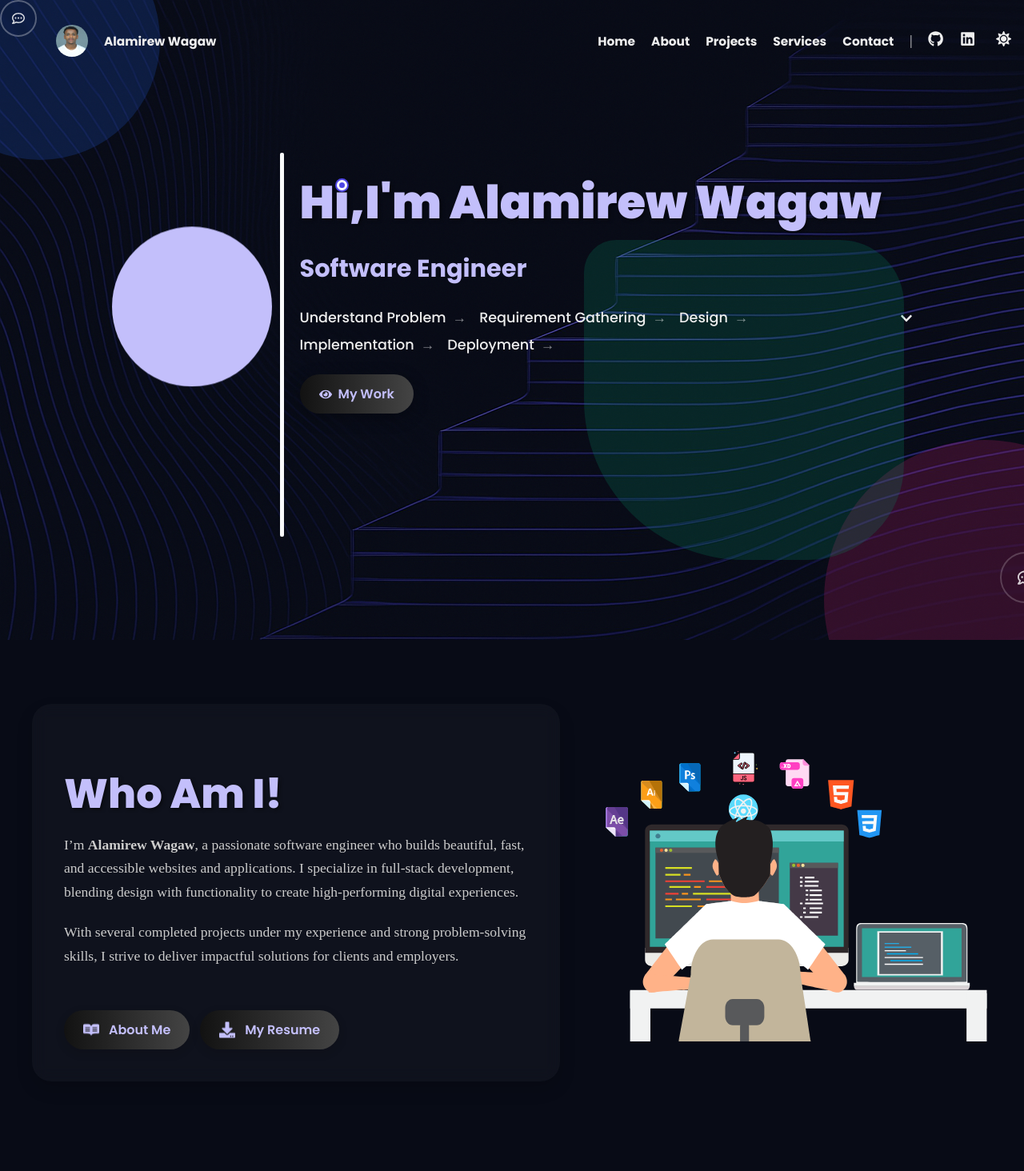
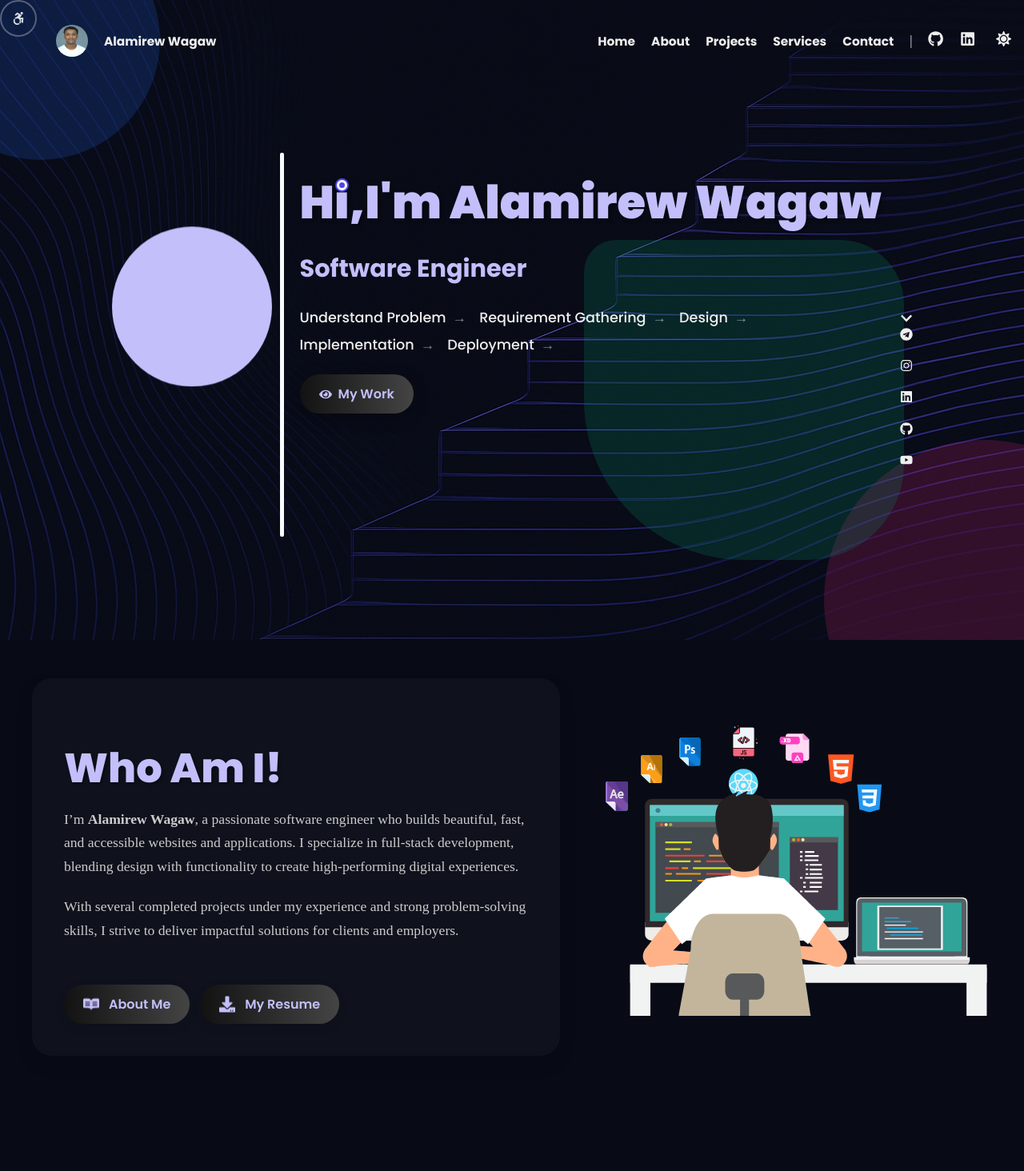
Before and after one commit to alamir06/MyPortfolio, a React (Vite) app: page / in a window 1280 px wide. Shown: the top 1464 px of the page at 80% size. Built offline with nearby package versions, Linux system fonts and the light colour scheme.

Commit message:
pentagone

```diff
--- a/src/card/ProjectCard.jsx
+++ b/src/card/ProjectCard.jsx
@@ -1,7 +1,8 @@
 import { useEffect, useRef, useState } from 'react';
 import '../styles/project.css';
-import { FaEye, FaEyeDropper } from 'react-icons/fa';
+import { FaClipboardCheck, FaEye, FaEyeDropper, FaFolder } from 'react-icons/fa';
 import { Link } from 'react-router-dom';
+import { FaUsersViewfinder } from 'react-icons/fa6';
 
 export default function ProjectCard({ id, title, description, imgSrc,link }) {
   const ref = useRef(null);
@@ -30,9 +31,10 @@ export default function ProjectCard({ id, title, description, imgSrc,link }) {
         <img src={imgSrc} alt={title} className="project-img" />
         <div className="overlay">
 
-<Link to={link} className="eye-link">
-  <h3 className="eye">👁️</h3>
+<Link to={link} className="eye">
+  <h3 className="eye yellow-folder"><FaFolder /></h3>
 </Link>
+
 
           </div>
         </div>
--- a/src/components/Navbar.jsx
+++ b/src/components/Navbar.jsx
@@ -1,6 +1,6 @@
 import { useState, useEffect } from 'react';
 import { motion } from 'framer-motion';
-import { FaGithub, FaLinkedin, FaSun, FaMoon } from 'react-icons/fa';
+import { FaGithub, FaLinkedin, FaSun, FaMoon, FaTelegram, FaYoutube } from 'react-icons/fa';
 import { FiMenu, FiX } from 'react-icons/fi';
 import '../styles/navbar.css';
 import logo from '../assets/alamir1.jpg'; // replace with your actual logo path
@@ -48,7 +48,8 @@ export default function Navbar() {
   {link}
 </a>
 ))}
-        |  <a href="https://github.com/alamir06" target="_blank" rel="noreferrer">
+        |
+        <a href="https://github.com/alamir06" target="_blank" rel="noreferrer">
             <FaGithub className="icon" />
           </a>
           <a href="https://www.linkedin.com/in/alamirewwagaw/" target="_blank" rel="noreferrer">
--- a/src/index.css
+++ b/src/index.css
@@ -13,4 +13,5 @@ body{
   margin: 0;
   padding: 0;
   overflow-x: hidden;
+  background:var(--bg-color) !important;
 }
--- a/src/pages/CustomeCursor.jsx
+++ b/src/pages/CustomeCursor.jsx
@@ -1,5 +1,6 @@
 import { useEffect, useRef } from 'react';
-import { FaRegCommentDots } from 'react-icons/fa';
+import { FaAccessibleIcon, FaCircle, FaRegCommentDots } from 'react-icons/fa';
+import { FaArrowDown91 } from 'react-icons/fa6';
 
 export  function CustomCursor() {
   const cursorRef = useRef(null);
@@ -17,7 +18,7 @@ export  function CustomCursor() {
 
   return (
     <div className="custom-cursor" ref={cursorRef}>
-      <FaRegCommentDots className="custom-icon" />
+      <FaAccessibleIcon className="custom-icon" />
     </div>
   );
 }
--- a/src/pages/Home.jsx
+++ b/src/pages/Home.jsx
@@ -1,6 +1,6 @@
 import { motion } from 'framer-motion';
 import Lottie from 'lottie-react';
-import { FaEye, FaChevronDown,FaGithub, FaLinkedin } from 'react-icons/fa';
+import { FaEye, FaChevronDown,FaGithub, FaLinkedin, FaTelegram, FaYoutube, FaInstagram } from 'react-icons/fa';
 import Animtion from '../assets/Animation.json';
 import '../styles/home.css';
 import { useEffect, useState } from 'react';
@@ -15,7 +15,16 @@ const messages = [
   "Full-Stack Developer",
   "Tech Explorer",
 ];
-
+const stairLetterPositions = [
+  { top: -90, left: 470 },
+  { top: -50, left: 430 },
+  { top: 100, left: 300 },
+  { top: 150, left: 240 },
+  { top: 200, left: 180 },
+  { top: 250, left: 120 },
+  { top: 300, left: 60 },
+  { top: 350, left: 0 },
+];
 const steps = [
   'Understand Problem',
   'Requirement Gathering',
@@ -52,7 +61,7 @@ export default function Home() {
     <div className="page relative">
       <section className="hero">
            <CustomCursor />
-           <FloatingMessage />
+           {/* <FloatingMessage /> */}
 
         <div className="lottie-bg">
           {/* <Lottie animationData={Animtion} loop autoplay /> */}
@@ -104,6 +113,23 @@ export default function Home() {
           <h2 className="hero-title">
             Software Engineer
           </h2>
+
+{/*
+<div className="staircase-word">
+  {'Software'.split('').map((char, index) => (
+    <span
+      key={index}
+      className="stair-letter"
+      style={{
+        top: `${stairLetterPositions[index].top}px`,
+        left: `${stairLetterPositions[index].left}px`,
+      }}
+    >
+      {char}
+    </span>
+  ))}
+</div> */}
+
       <div className="process-flow">
         {steps.map((step, index) => (
           <div
@@ -126,7 +152,14 @@ export default function Home() {
         </div>
 </div>
         <div className="scroll-indicator">
-        <FaChevronDown />
+          <FaChevronDown />
+               <div className='nav-social'>
+                  <a href='https://t.me/alamir_tel'><FaTelegram /></a>
+                  <a href='https://www.instagram.com/alam_irew/'><FaInstagram /></a>
+                  <a href="https://www.linkedin.com/in/alamirewwagaw/" target="_blank"><FaLinkedin /></a>
+                  <a href="https://github.com/alamir06" target="_blank"><FaGithub /></a>
+                  <a href="https://www.youtube.com/@Alak_studio8495" target="_blank"><FaYoutube /></a>
+                  </div>
         </div>
       </section>
     </div>
--- a/src/pages/Projects.jsx
+++ b/src/pages/Projects.jsx
@@ -3,9 +3,7 @@ import { motion } from 'framer-motion';
 import ProjectCard from '../card/ProjectCard';
 import '../styles/project.css';
 import { Projects } from '../Data/ProjectData';
-import { FaReact, FaTelegram } from 'react-icons/fa';
 const tabs = ['Website', 'Software', 'Javascript'];
-
 export default function ProjectsSection() {
   const [activeTab, setActiveTab] = useState('Website');
   const filteredProjects = Projects.filter((p) => p.tab === activeTab);
@@ -21,7 +19,6 @@ export default function ProjectsSection() {
       >
         What I've Done!
       </motion.h2>
-
       <div className="tabs">
         {tabs.map((tab) => (
           <button
@@ -33,7 +30,6 @@ export default function ProjectsSection() {
           </button>
         ))}
       </div>
-
       <motion.div
         className="projects-container"
         initial={{ opacity: 0, y: 40 }}
@@ -49,7 +45,6 @@ export default function ProjectsSection() {
             description={project.description}
             imgSrc={project.imgUrl}
             link={project.link}
-
           />
         ))}
       </motion.div>
--- a/src/styles/about.css
+++ b/src/styles/about.css
@@ -1,6 +1,6 @@
 /* Base styles - light mode */
 .about-section {
-  padding: 5rem 2rem;
+  padding: 3rem 2rem;
   background:var(--bg-color) !important;
   display: flex;
   justify-content: center;
@@ -23,7 +23,7 @@
 }
 .about-text {
   flex: 1;
-   background: rgba(255, 255, 255, 0.03) !important;
+  background: rgba(255, 255, 255, 0.03) !important;
   backdrop-filter: blur(10px);
   border-radius: 1.5rem;
   padding: 2.5rem;
--- a/src/styles/home.css
+++ b/src/styles/home.css
@@ -31,16 +31,12 @@
   --social-hover-color: #a5b4fc;
 }
 
-/* Hero Section */
 .hero {
   position: relative;
   height: 100vh;
   padding: 0 2rem;
   background-color: var(--bg-color);
-  background-image: url(/home.png); /* update this path */
-  /* background-size: cover;
-  background-position: center;
-  background-repeat: no-repeat; */
+  background-image: url(/home.png);
   background-attachment: fixed;
   color: var(--text-color);
   display: flex;
@@ -351,10 +347,45 @@
   color: rgba(255, 255, 255, 0.5);
 }
 
+.scroll-indicator{
+  cursor: pointer;
+}
+.nav-social{
+  display: flex;
+  position: fixed;
+  flex-direction: column;
+  gap: 1.2rem;
+  z-index: 1000;
+}
+.nav-social a {
+  text-decoration: none;
+  color: inherit; /* Use icon's original color if defined */
+  transition: transform 0.3s;
+}
 
-/* Responsive Styles */
+.nav-social a:hover {
+  transform: scale(1.2);
+}
 
-/* Tablet and below */
+/* .staircase-word {
+  position: absolute;
+  top: 120px;
+  left: 80px;
+  z-index: 5;
+  font-size: 2rem;
+  font-weight: bold;
+  pointer-events: none;
+} */
+
+/* .stair-letter {
+  position: absolute;
+  color: #ffffff;
+  text-shadow: 2px 2px 6px rgba(0, 0, 0, 0.5);
+  transition: transform 0.3s ease;
+} */
+
+
+
 @media (max-width: 1024px) {
   .hero {
     padding: 0 1.5rem;
--- a/src/styles/project.css
+++ b/src/styles/project.css
@@ -10,7 +10,7 @@
 }
 
 .projects-section {
-  padding: 4rem 2rem;
+  padding: 3rem 2rem;
   background: #f9f9f9;
   text-align: center;
   min-height: 100vh;
@@ -85,8 +85,9 @@ body.dark-mode .projects-section {
 .project-card {
   position: relative;
   overflow: hidden;
+  clip-path: polygon(50% 0%, 100% 38%, 82% 100%, 18% 100%, 0% 38%);
   border-radius: 1rem;
-  padding: 2rem;
+  padding: 1.5rem;
   background: rgba(255, 255, 255, 0.03);
   width: 300px;
   min-height: 300px;
@@ -169,6 +170,7 @@ body.dark-mode .projects-section {
   overflow: hidden;
   background-color: var(--card-bg);
   transition: box-shadow 0.3s ease, border 0.3s ease;
+  clip-path: polygon(50% 0%, 100% 38%, 82% 100%, 18% 100%, 0% 38%);
 }
 
 .card-image-container:hover {
@@ -202,13 +204,19 @@ body.dark-mode .projects-section {
 .card-image-container .overlay {
   opacity: 1;
 }
+.yellow-folder {
+  color: #facc15 !important; /* Tailwind's yellow-400 (classic folder yellow) */
+  font-size: 2rem; /* Adjust as needed */
+  transition: transform 0.3s ease;
+}
 
-
-
+.yellow-folder:hover {
+  transform: scale(1.1);
+  color: #fbbf24; /* Slightly darker yellow on hover */
+}
 .eye:hover {
   -webkit-text-fill-color: #ffffff; /* Actual solid color on hover */
 }
-
 .overlay h3 {
   position: absolute;
   top: 76%;
@@ -251,11 +259,13 @@ body.dark-mode .project-info p {
   color: #ccc;
 }
 
+
 /* Responsive */
 @media (max-width: 768px) {
   .project-card {
     min-height: auto;
     max-height: none;
+    transform: rotate(45deg);
   }
 
   .card-image-container {
--- a/src/styles/service.css
+++ b/src/styles/service.css
@@ -10,7 +10,7 @@
 }
 
 .services-section {
-  padding: 4rem 2rem;
+  padding: 2rem 2rem;
   background: var(--bg-color);
   text-align: center;
 }
```
Also changed, not shown: src/assets/image/bole2.png (added).
